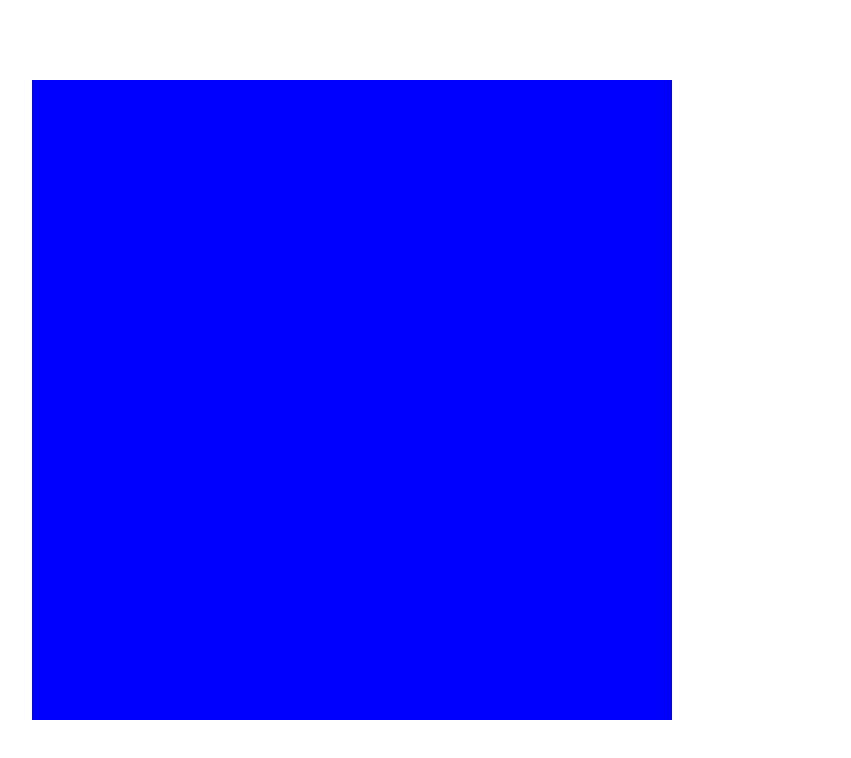
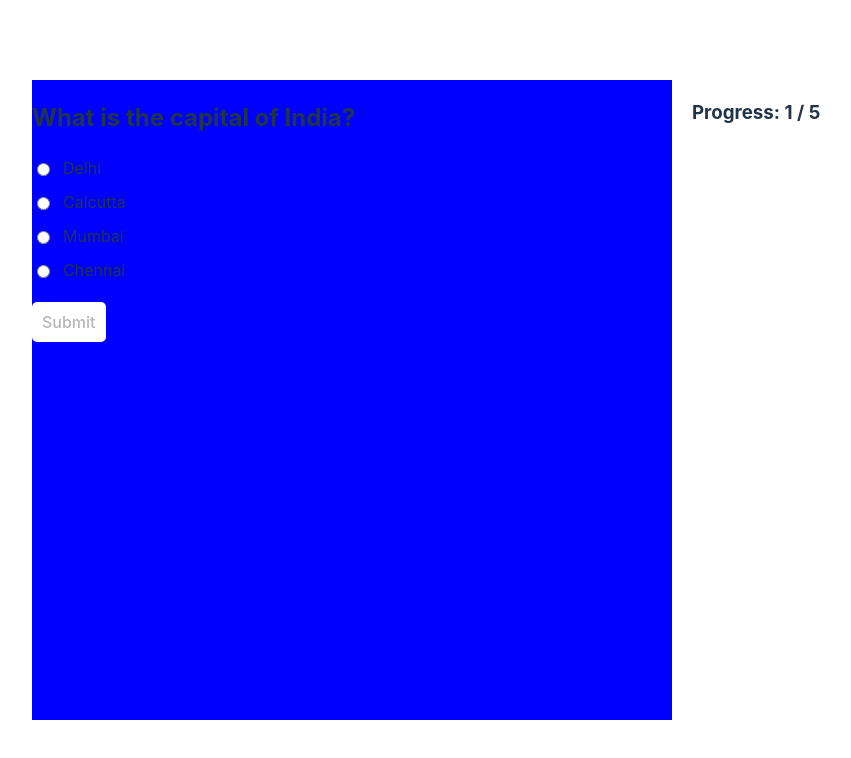
Before and after one commit to SBasu007/Olympiad-Website, a React (Vite) app in the folder Client/: page /quiz in a window 1280 px wide. Shown: the top 758 px of the page, without its empty margins (86-937 px from the left). Built offline with nearby package versions, Linux system fonts and the light colour scheme.

Commit message:
Question render and option logging

```diff
--- a/Client/src/components/Quiz/Quiz.jsx
+++ b/Client/src/components/Quiz/Quiz.jsx
@@ -1,67 +1,128 @@
-import { useState } from "react";
-import "./quiz.css"
+import { useEffect, useState } from "react";
+import "./quiz.css";
 
-const quizData = [
+const initialQuizData = [
   {
     id: 1,
     question: "What is the capital of India?",
-      options: ["Delhi", "Calcutta", "Bangalore", "Hyderabad"],
+    options: ["Delhi", "Calcutta", "Mumbai", "Chennai"],
+    correct: "Delhi",
     attempted: "",
-      correct: "Delhi",
   },
   {
     id: 2,
     question: "Which planet is known as the Red Planet?",
     options: ["Earth", "Mars", "Jupiter", "Venus"],
+    correct: "Mars",
     attempted: "",
-      correct: "Mars",
   },
   {
     id: 3,
     question: "Who wrote the national anthem of India?",
-      options: ["Rabindranath Tagore", "Bankim Chandra Chatterjee", "Sarojini Naidu", "Subhash Chandra Bose"],
+    options: [
+      "Rabindranath Tagore",
+      "Bankim Chandra Chatterjee",
+      "Sarojini Naidu",
+      "Subhash Chandra Bose",
+    ],
+    correct: "Rabindranath Tagore",
     attempted: "",
-      correct: "Rabindranath Tagore",
   },
   {
     id: 4,
     question: "What is the largest ocean on Earth?",
     options: ["Atlantic Ocean", "Indian Ocean", "Arctic Ocean", "Pacific Ocean"],
+    correct: "Pacific Ocean",
     attempted: "",
-      correct: "Pacific Ocean",
   },
   {
     id: 5,
     question: "Which is the longest river in the world?",
     options: ["Amazon River", "Nile River", "Ganges River", "Yangtze River"],
+    correct: "Nile River",
     attempted: "",
-      correct: "Nile River",
-    }
+  },
 ];
 
 function QuizPage() {
-  const [selectedAnswer, setSelectedAnswer] = useState(null);
+  const [quizData, setQuizData] = useState(initialQuizData);
+  const [currentQuestionIndex, setCurrentQuestionIndex] = useState(0);
+  const [selectedAnswer, setSelectedAnswer] = useState("");
   const [isSubmitted, setIsSubmitted] = useState(false);
 
-  const handleAnswerClick = (option) => {
+  const currentQuestion = quizData[currentQuestionIndex];
+
+  if (!currentQuestion) return <h2>Quiz Completed!</h2>;
+
+  const handleAnswerChange = (option) => {
     setSelectedAnswer(option);
+
+    // Correctly updating the attempted answer in state
+    setQuizData((prevQuizData) =>
+      prevQuizData.map((q, index) =>
+        index === currentQuestionIndex ? { ...q, attempted: option } : q
+      )
+    );
   };
+
+  // ✅ Logs updated quizData whenever it changes
+  useEffect(() => {
+    console.log("Updated quizData:", quizData);
+  }, [quizData]); // Runs whenever quizData updates
 
   const handleSubmit = () => {
     setIsSubmitted(true);
   };
 
+  const handleNext = () => {
+    if (currentQuestionIndex < quizData.length - 1) {
+      setCurrentQuestionIndex(currentQuestionIndex + 1);
+      setSelectedAnswer("");
+      setIsSubmitted(false);
+    } else {
+      alert("Quiz Completed!");
+    }
+  };
+
   return (
-    <>
     <div className="parent">
       <div className="left">
-        <div className="question"></div>
-        <div className="options"></div>
-        <div className="navigate-buttons"></div>
+        <div className="question">
+          <h2>{currentQuestion.question}</h2>
         </div>
-      <div className="right"></div>
+
+        <div className="options">
+          {currentQuestion.options.map((option, index) => (
+            <label key={index} className="option">
+              <input
+                type="radio"
+                name="answer"
+                value={option}
+                checked={selectedAnswer === option}
+                onChange={() => handleAnswerChange(option)}
+              />
+              {option}
+            </label>
+          ))}
         </div>
-    </>
+
+        <div className="navigate-buttons">
+          {!isSubmitted ? (
+            <button onClick={handleSubmit} disabled={!selectedAnswer}>
+              Submit
+            </button>
+          ) : (
+            <button onClick={handleNext}>Next</button>
+          )}
+        </div>
+      </div>
+
+      <div className="right">
+        <h3>
+          Progress: {currentQuestionIndex + 1} / {quizData.length}
+        </h3>
+      </div>
+    </div>
   );
 }
 
--- a/Client/src/components/Quiz/quiz.css
+++ b/Client/src/components/Quiz/quiz.css
@@ -21,3 +21,30 @@ body{
     height:80vh;
     width:30vw;
 }
+.options {
+    display: flex;
+    flex-direction: column;
+    gap: 10px;
+  }
+
+  .option {
+    display: flex;
+    align-items: center;
+    gap: 10px;
+  }
+
+  .navigate-buttons {
+    margin-top: 20px;
+  }
+
+  button {
+    padding: 10px;
+    border: none;
+    background: white;
+    cursor: pointer;
+    border-radius: 5px;
+  }
+
+  button:hover {
+    background: black;
+  }
```
Lines whose indentation alone changed are shown as unchanged.
